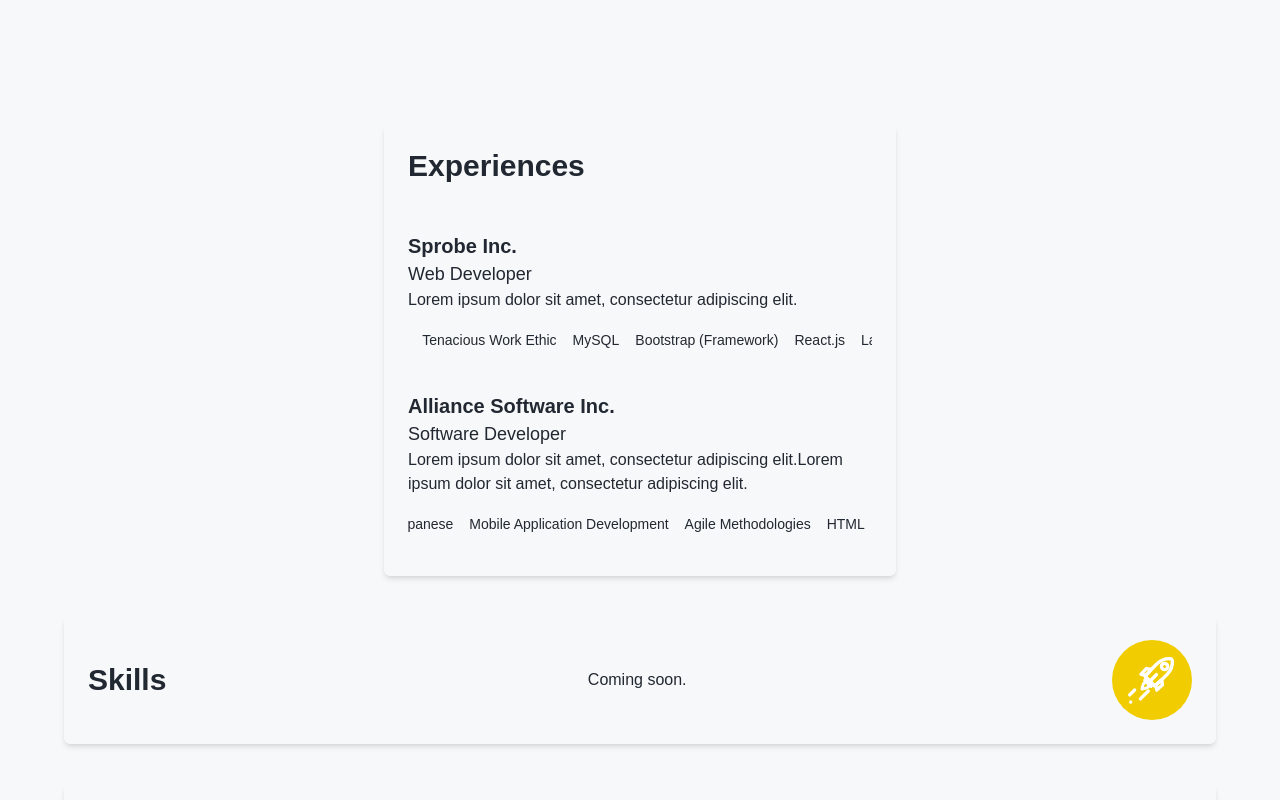
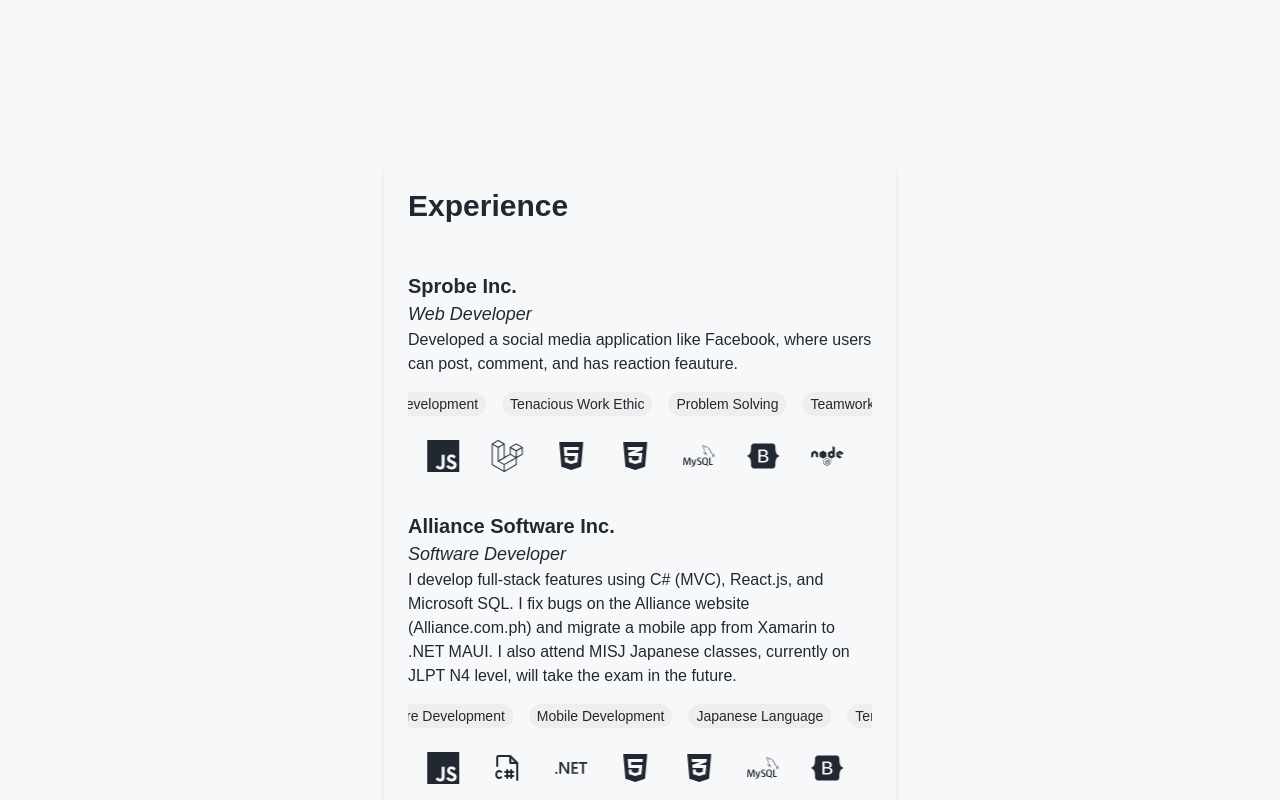
Before and after one commit to Chris24th/nextjs-appv1, a Next.js app: page / in a window 1280 px wide. Shown: the part 1580-2380 px from the top of the page. Built offline with nearby package versions, Linux system fonts and the light colour scheme.

Commit message:
experience section improvements

```diff
--- a/app/blog/posts/top5-vscode-extensions/page.tsx
+++ b/app/blog/posts/top5-vscode-extensions/page.tsx
@@ -136,7 +136,7 @@
           </ul>
         </div>
 
-        <div className="mb-20">
+        <div className="mb-14">
           <h3 className="text-xl font-semibold  mb-2">Ruby on Rails</h3>
           <ul className="list-disc pl-6 text-md">
             <li>
--- a/app/components/nav.tsx
+++ b/app/components/nav.tsx
@@ -45,7 +45,7 @@
       name: "Blog",
       icon: pencil,
     },
-    "/contact": {
+    "/notfound": {
       name: "Contact",
       icon: postbox,
     },
--- a/app/globals.css
+++ b/app/globals.css
@@ -6,7 +6,7 @@
 :root {
   --color1: #f7f8fa;
   /* Background */
-  --color2: #fafafa;
+  --color2: #eeeeee;
   /* Secondary elements */
   --color3: #f0cc00;
   /* Highlight */
--- a/app/home/Experience.tsx
+++ b/app/home/Experience.tsx
@@ -1,70 +1,124 @@
 import React from "react";
 import Marquee from "react-fast-marquee";
+import {
+  FaHtml5,
+  FaBootstrap,
+  FaReact,
+  FaLaravel,
+  FaGitAlt,
+  FaGithub,
+  FaDocker,
+  FaCss3Alt,
+  FaNode,
+} from "react-icons/fa";
+import { SiMysql, SiDotnet, SiTailwindcss, SiJavascript } from "react-icons/si";
+import {
+  PiMicrosoftExcelLogoFill,
+  PiMicrosoftWordLogoFill,
+  PiMicrosoftOutlookLogoFill,
+  PiMicrosoftTeamsLogoFill,
+  PiFileCSharpDuotone,
+} from "react-icons/pi";
 
 export default function Experience() {
   const experiences = [
     {
       companyName: "Sprobe Inc.",
       position: "Web Developer",
-      description: "Lorem ipsum dolor sit amet, consectetur adipiscing elit.",
-      techs: [
+      description:
+        "Developed a social media application like Facebook, where users can post, comment, and has reaction feauture.",
+      softskills: [
         "Web Development",
-        "HTML",
         "Tenacious Work Ethic",
-        "MySQL",
-        "Bootstrap (Framework)",
-        "React.js",
-        "Laravel",
         "Problem Solving",
+        "Teamwork",
+        "Time Management",
+        "Communication",
+      ],
+      techicons: [
+        <FaReact />,
+        <SiJavascript />,
+        <FaLaravel />,
+        <FaHtml5 />,
+        <FaCss3Alt />,
+        <SiMysql />,
+        <FaBootstrap />,
+        <FaNode />,
+        <FaGitAlt />,
+        <FaGithub />,
+        <FaDocker />,
+        <PiMicrosoftTeamsLogoFill />,
       ],
     },
     {
       companyName: "Alliance Software Inc.",
       position: "Software Developer",
       description:
-        "Lorem ipsum dolor sit amet, consectetur adipiscing elit.Lorem ipsum dolor sit amet, consectetur adipiscing elit.",
-      techs: [
-        "C#",
-        ".NET Framework",
-        "Japanese",
-        "Mobile Application Development",
-        "Agile Methodologies",
-        "HTML",
-        "Microsoft SQL Server",
-        "MySQL",
-        ".NET MAUI",
-        "ASP.NET MVC",
-        "ASP.NET",
-        "React.js",
+        "I develop full-stack features using C# (MVC), React.js, and Microsoft SQL. I fix bugs on the Alliance website (Alliance.com.ph) and migrate a mobile app from Xamarin to .NET MAUI. I also attend MISJ Japanese classes, currently on JLPT N4 level, will take the exam in the future.",
+      softskills: [
+        "Software Development",
+        "Mobile Development",
+        "Japanese Language",
+        "Tenacious Work Ethic",
+        "Problem Solving",
+        "Teamwork",
+        "Time Management",
+        "Adaptability",
+        "Communication",
+        "Attention to Detail",
+      ],
+      techicons: [
+        <FaReact />,
+        <SiJavascript />,
+        <PiFileCSharpDuotone />,
+        <SiDotnet />,
+        <FaHtml5 />,
+        <FaCss3Alt />,
+        <SiMysql />,
+        <FaBootstrap />,
+        <SiTailwindcss />,
+        <FaGitAlt />,
+        <FaGithub />,
+        <PiMicrosoftTeamsLogoFill />,
+        <PiMicrosoftWordLogoFill />,
+        <PiMicrosoftExcelLogoFill />,
+        <PiMicrosoftOutlookLogoFill />,
       ],
     },
   ];
 
   return (
-    <section
-      id="experience"
-      className="grid grid-cols-6 gap-6 p-6 rounded-md shadow-md mt-10 md:mx-20 lg:mx-52 xl:mx-80  2xl:mx-96"
-    >
-      <h2 className="text-3xl font-bold mb-6 col-span-full">Experiences</h2>
+    <div className="grid grid-cols-6 gap-6 p-6 rounded-md shadow-md mt-20 md:mx-20 lg:mx-52 xl:mx-80  2xl:mx-96">
+      <h2 className="text-3xl font-bold mb-6 col-span-full">Experience</h2>
       {experiences.map((exp, index) => (
         <div key={index} className="mb-4 col-span-full">
           <h3 className="text-xl font-semibold col-span-full">
             {exp.companyName}
           </h3>
-          <h4 className="text-lg col-span-full">{exp.position}</h4>
-          <p>{exp.description}</p>
+          <h4 className="text-lg col-span-full italic">{exp.position}</h4>
+          <p className="text-md">{exp.description}</p>
           {/* Marquee */}
           <div className="mt-4 overflow-hidden col-span-2">
-            <Marquee gradient={false} speed={30} pauseOnHover>
-              {exp.techs.map((tech, techIndex) => (
-                <span key={techIndex} className="mx-2 text-sm">
-                  {tech}
+            <Marquee gradient={false} speed={10} pauseOnClick>
+              {exp.softskills.map((softskills, techIndex) => (
+                <span
+                  key={techIndex}
+                  className="mx-2 text-sm bg-[var(--color2)] rounded-full px-2 py-1"
+                >
+                  {softskills}
                 </span>
+              ))}
+            </Marquee>
+            <Marquee gradient={false} speed={10} pauseOnClick>
+              {exp.techicons.map((techicons, techIndex) => (
+                <div key={techIndex} className="mt-6 mx-4">
+                  {React.cloneElement(techicons, { size: 32 })}
+                </div>
               ))}
             </Marquee>
           </div>
         </div>
       ))}
-    </section>
+    </div>
   );
 }
--- a/app/page.tsx
+++ b/app/page.tsx
@@ -43,8 +43,7 @@
           {/* Buttons Section */}
           <div className="flex space-x-2 mt-6">
             <a
-              href="https://www.linkedin.com/in/christopher-espenida-8402462a9/
-            // "
+              href="https://www.linkedin.com/in/christopher-espenida/"
               target="_blank"
               rel="noopener noreferrer"
             >
@@ -89,14 +88,22 @@
       </div>
 
       <div className="grid grid-cols-1 md:grid-cols-2 gap-3 w-full min-h-screen">
-        <div className="flex flex-col align-left justify-center">
+        <div className="flex flex-col align-left justify-center px-5 xl:px-32">
           <div className="text-center space-y-2">
             <h1 className="text-5xl font-bold tracking-wide text-[var(--color3)]">
               ABOUT ME
             </h1>
-            <h1 className="text-lg font-medium">
-              BS Computer Engineering Graduate
-            </h1>
+            <p className="text-sm lg:text-md text-justify">
+              Had development experience in Flutter, JavaScript(React),
+              PHP(Laravel), Python(Flask), C++, C#, Firebase, MySQL, SQLite and
+              Agile methodologies, I possess strong problem-solving, teamwork,
+              and communication abilities. Throughout my academic projects, I
+              have successfully led the development of 2 mobile apps for
+              embedded systems and 3 web applications, showcasing my capability
+              to deliver high-quality results. A dedicated learner, I thrive in
+              collaborative environments that foster knowledge-sharing and
+              continuous growth. Let's connect. 🙂
+            </p>
           </div>
         </div>
 
@@ -123,8 +130,11 @@
       </div>
 
       {/* Experience Section */}
-      <Experience />
+      <section id="experience">
+        <Experience />
+      </section>
 
+      {/* Skills and Projects Section */}
       <section
         id="skills"
         className="flex items-center justify-between w-full p-6 rounded-md shadow-md mt-10"
```
